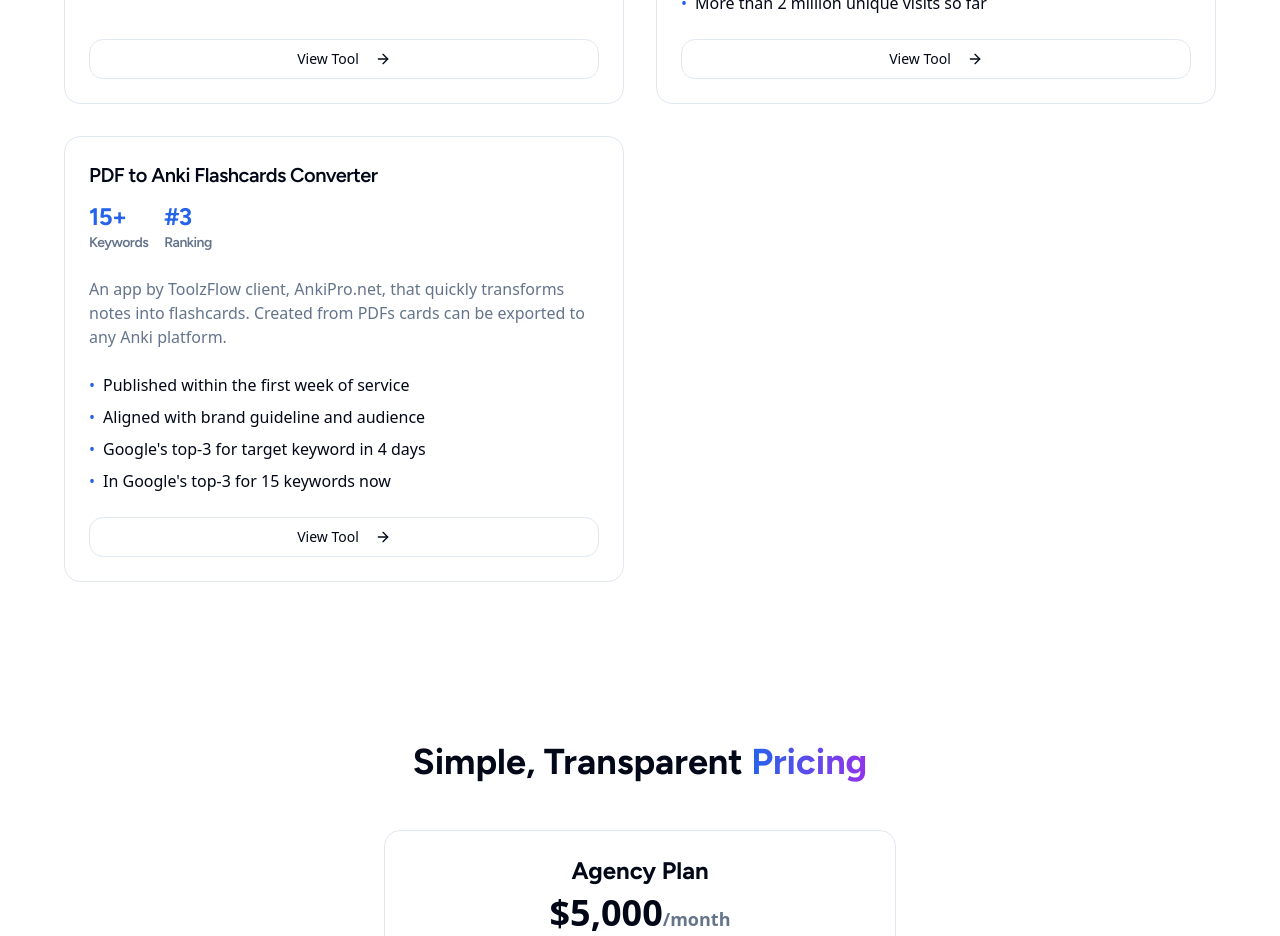
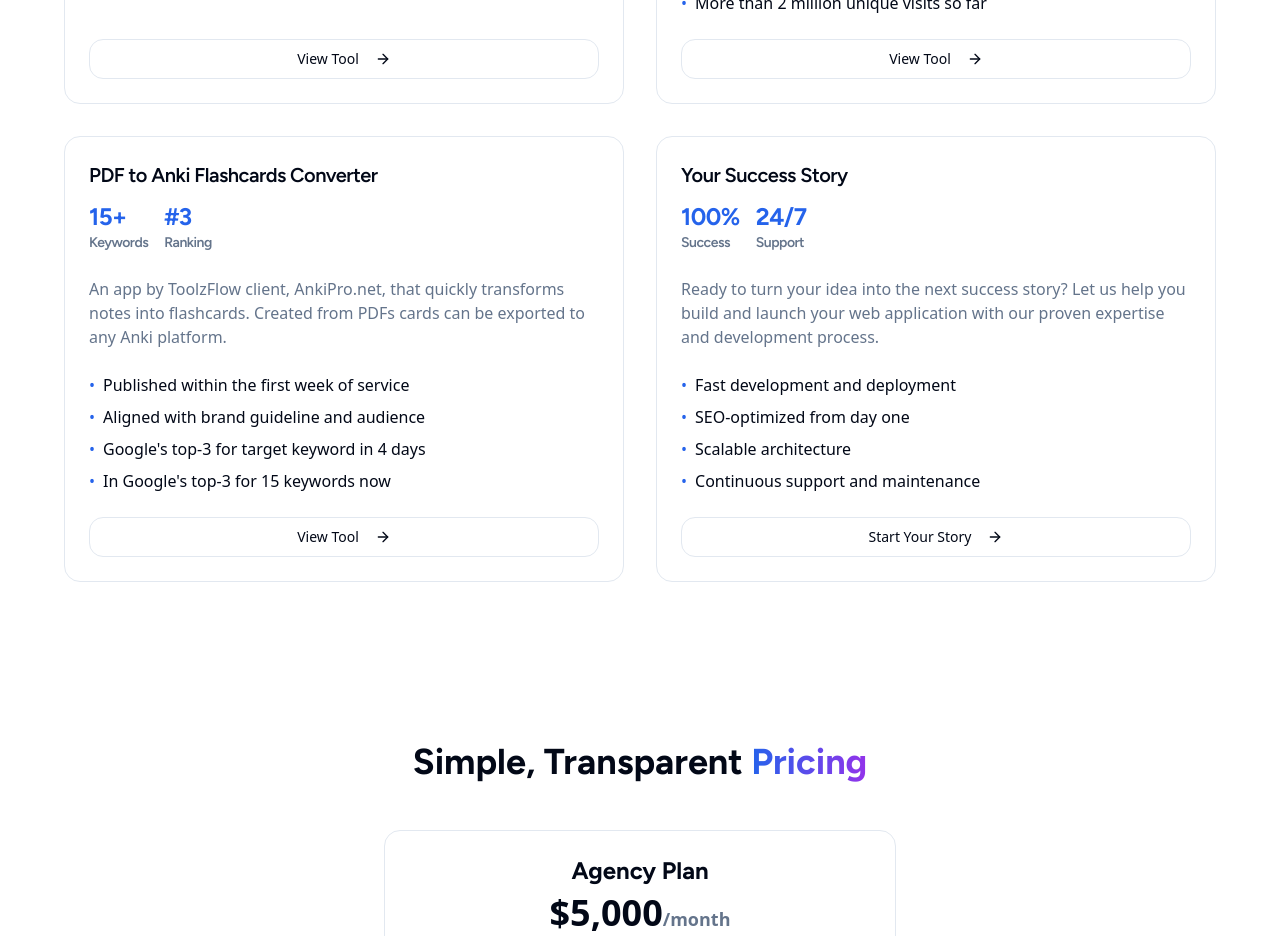
Before and after one commit to writingmate/mini-app-boost, a React (Vite) app: page / in a window 1280 px wide. Shown: the part 3580-4516 px from the top of the page. Built offline with nearby package versions, Linux system fonts and the light colour scheme.

Commit message:
Add section to Success Stories
Added a fourth section to the Success Stories component, encouraging users with the message "this here can be yours."
[skip gpt_engineer]

```diff
--- a/src/components/SuccessStories.tsx
+++ b/src/components/SuccessStories.tsx
@@ -34,6 +34,18 @@ const stories = [
       "Aligned with brand guideline and audience",
       "Google's top-3 for target keyword in 4 days",
       "In Google's top-3 for 15 keywords now"
+    ],
+    link: "#"
+  },
+  {
+    id: 4,
+    title: "Your Success Story",
+    description: "Ready to turn your idea into the next success story? Let us help you build and launch your web application with our proven expertise and development process.",
+    metrics: [
+      "Fast development and deployment",
+      "SEO-optimized from day one",
+      "Scalable architecture",
+      "Continuous support and maintenance"
     ],
     link: "#"
   }
@@ -90,6 +102,18 @@ export const SuccessStories = () => {
                           </div>
                         </>
                       )}
+                      {story.id === 4 && (
+                        <>
+                          <div>
+                            <span className="text-2xl font-bold text-primary block">100%</span>
+                            <span className="text-muted-foreground text-sm">Success</span>
+                          </div>
+                          <div>
+                            <span className="text-2xl font-bold text-primary block">24/7</span>
+                            <span className="text-muted-foreground text-sm">Support</span>
+                          </div>
+                        </>
+                      )}
                     </div>
                   </CardTitle>
                 </CardHeader>
@@ -106,7 +130,7 @@ export const SuccessStories = () => {
                 </CardContent>
                 <CardFooter>
                   <Button variant="outline" className="w-full group">
-                    View Tool
+                    {story.id === 4 ? "Start Your Story" : "View Tool"}
                     <ArrowRight className="w-4 h-4 ml-2 group-hover:translate-x-1 transition-transform" />
                   </Button>
                 </CardFooter>
```
